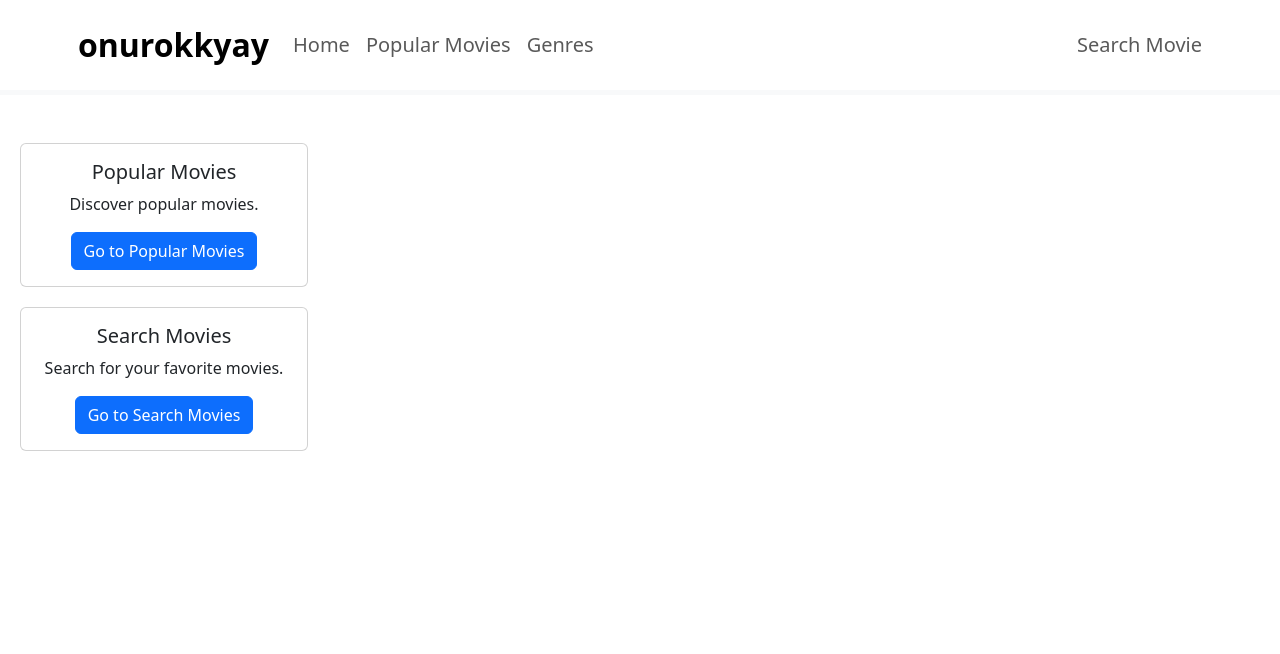
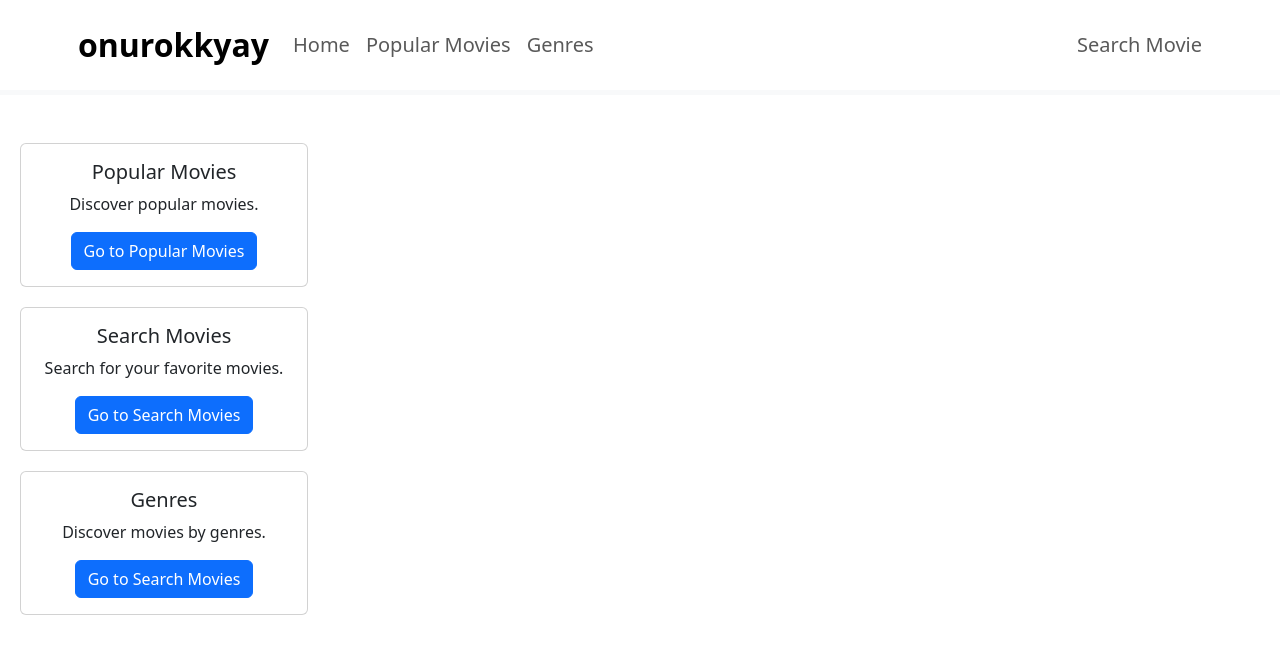
Before and after one commit to onurokkyay/MovieApp, a React (Create React App) app: page / in a window 1280 px wide. Shown: the top 654 px of the page. Built offline with nearby package versions, Linux system fonts and the light colour scheme.

Commit message:
Home Component genres

```diff
--- a/src/components/HomeComponent.jsx
+++ b/src/components/HomeComponent.jsx
@@ -24,6 +24,16 @@ function HomeComponent() {
           </Button>
         </Card.Body>
       </Card>
+
+      <Card style={{ width: '18rem', margin: '20px' }}>
+        <Card.Body>
+          <Card.Title>Genres</Card.Title>
+          <Card.Text>Discover movies by genres.</Card.Text>
+          <Button as={Link} to="/movies/genres" variant="primary">
+            Go to Search Movies
+          </Button>
+        </Card.Body>
+      </Card>
     </div>
   );
 }
```
